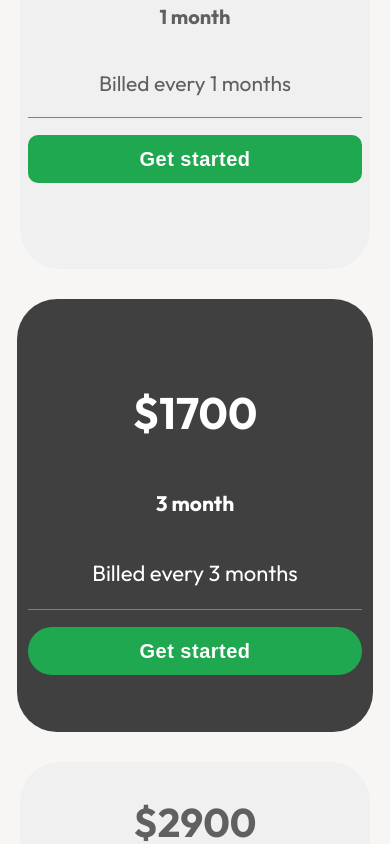
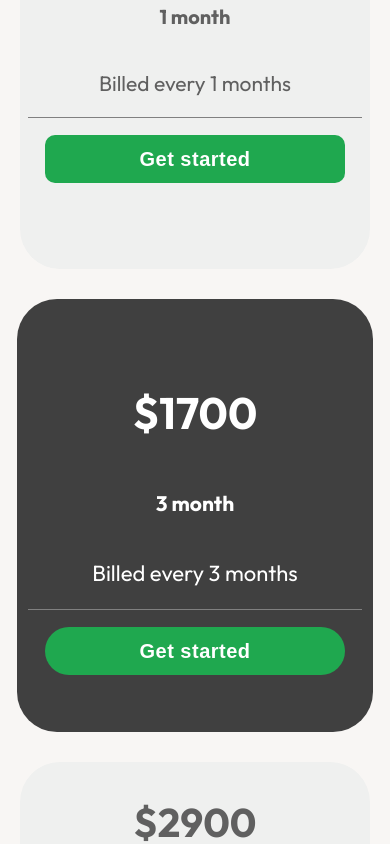
Before and after one commit to RevaGee/Cashio, a React (Create React App) app: page / in a window 390 px wide. Shown: the part 2440-3284 px from the top of the page. Built offline with nearby package versions, Linux system fonts and the light colour scheme.

Commit message:
corrected pricing styles

```diff
--- a/src/components/Pricing/styles.scss
+++ b/src/components/Pricing/styles.scss
@@ -408,5 +408,11 @@
 @media(max-width: 480px) {
   .pricing {
     margin-bottom: 30px;
+    .demo_contacts_pricing_main{
+      width: 90% !important;
+    }
+    .demo_contacts_pricing{
+      width: 90% !important;
+    }
   }
 }
```
